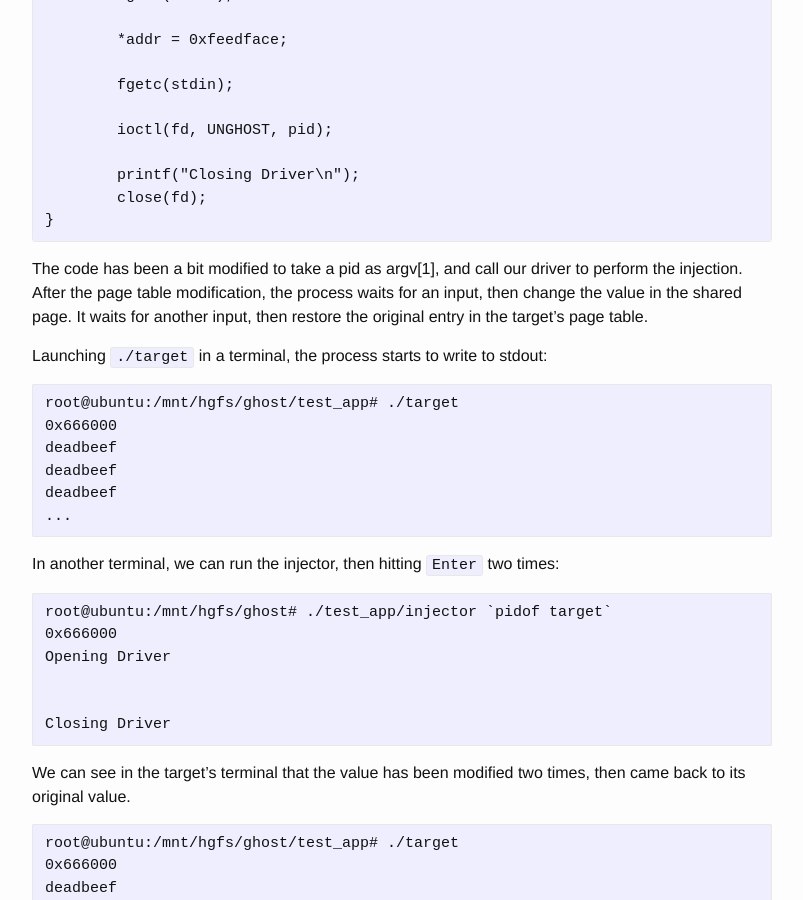
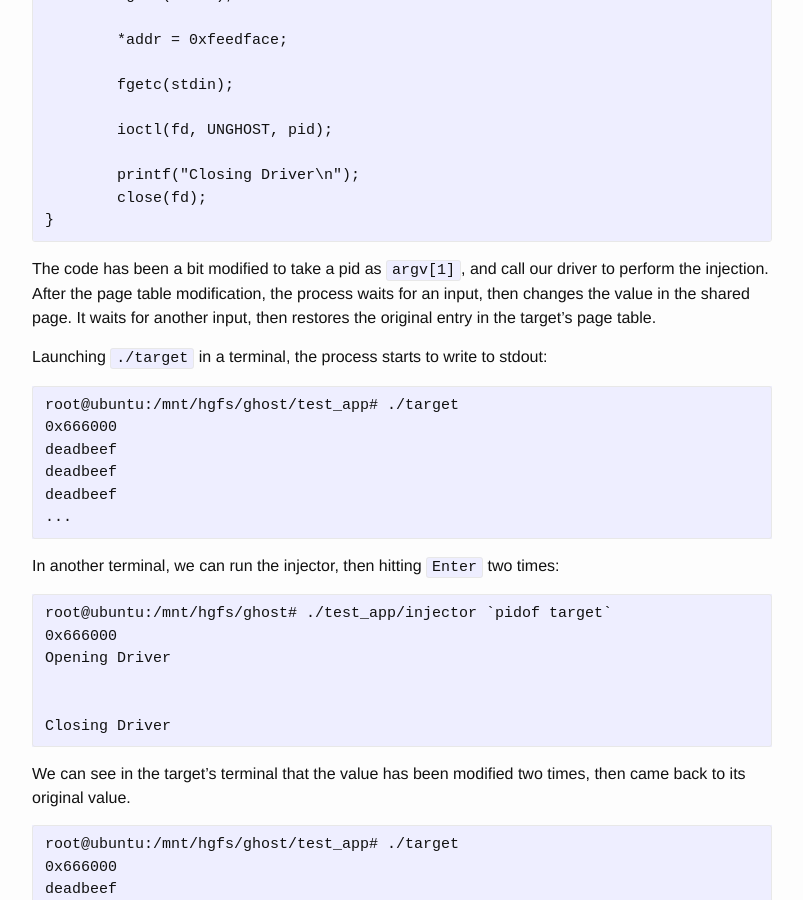
Before and after one commit to 0xstan/0xstan.github.io, a Jekyll site: the page built from _posts/2021-01-29-shared_page_via_pte_overwrite.md, in a window 1280 px wide and 900 px high, scrolled down 3428 px. Shown: the whole window, without its empty margins (238-1041 px from the left). Built offline with Jekyll 4.4.1, drawn with Linux system fonts in a browser that asks for light colours.

Commit message:
Update 2021-01-29-shared_page_via_pte_overwrite.md

````diff
--- a/_posts/2021-01-29-shared_page_via_pte_overwrite.md
+++ b/_posts/2021-01-29-shared_page_via_pte_overwrite.md
@@ -124,10 +124,10 @@
 
 int* map()
 {
-    int* addr = (int*)mmap((void*)0x666000, 0x1000, PROT_READ | PROT_WRITE, MAP_PRIVATE | MAP_ANON, 0, 0);
-    printf("%p\n", addr);
-    *addr = 0xcafebabe;
-    return addr;
+    	int* addr = (int*)mmap((void*)0x666000, 0x1000, PROT_READ | PROT_WRITE, MAP_PRIVATE | MAP_ANON, 0, 0);
+    	printf("%p\n", addr);
+    	*addr = 0xcafebabe;
+    	return addr;
 }
 
 int main(int argc, char ** argv)
@@ -153,7 +153,7 @@
         fd = open("/dev/ghost_device", O_RDWR);
 
         if(fd < 0) {
-			printf("Cannot open device file...\n");
+	    printf("Cannot open device file...\n");
             return 0;
         }
 
@@ -172,10 +172,10 @@
 }
 ```
 
-The code has been a bit modified to take a pid as argv[1], and call our driver
+The code has been a bit modified to take a pid as `argv[1]`, and call our driver
 to perform the injection. After the page table modification, the process waits
-for an input, then change the value in the shared page. It waits for another
-input, then restore the original entry in the target's page table.
+for an input, then changes the value in the shared page. It waits for another
+input, then restores the original entry in the target's page table.
 
 Launching `./target` in a terminal, the process starts to write to stdout:
 
````
